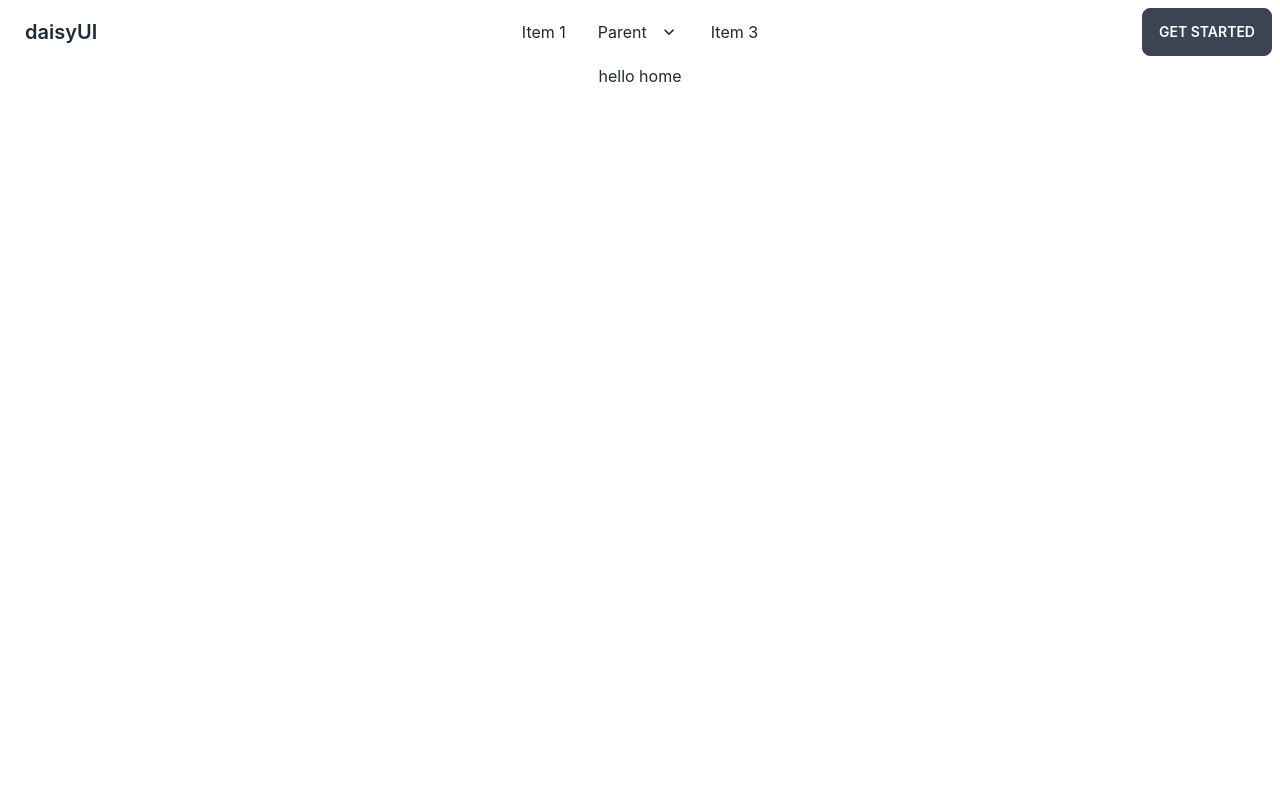
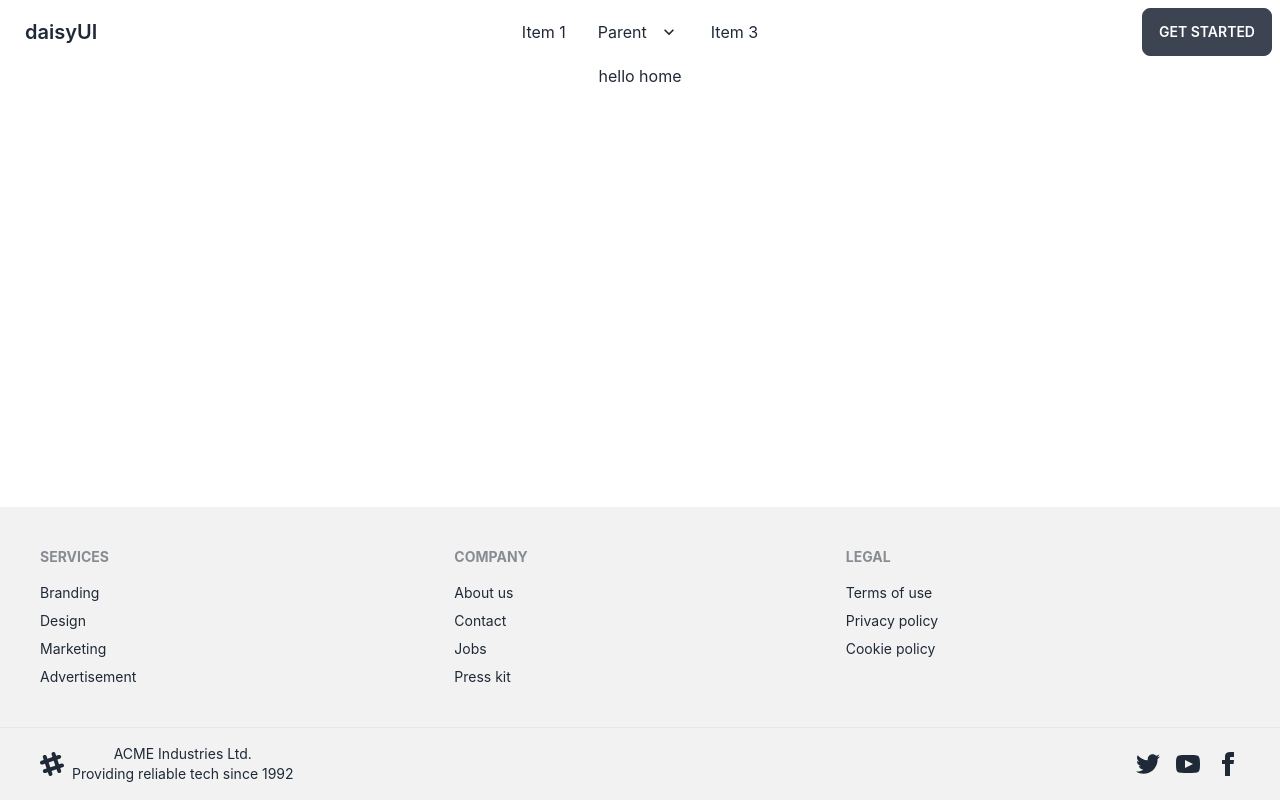
Before and after one commit to Ronnie038/marketing-expert-client, a React (Create React App) app: page / in a window 1280 px wide. Built offline with nearby package versions, Linux system fonts and the light colour scheme.

Commit message:
footer added

```diff
--- a/src/Layout/Main.js
+++ b/src/Layout/Main.js
@@ -1,6 +1,7 @@
 import React from 'react';
 import { Outlet } from 'react-router-dom';
-// import Footer from '../../../Footer';
+import Footer from '../pages/Shared/Footer';
+
 import Header from '../pages/Shared/Header';
 
 const Main = () => {
@@ -13,7 +14,7 @@ const Main = () => {
 				<Header />
 				<Outlet />
 			</div>
-			{/* <Footer /> */}
+			<Footer />
 		</div>
 	);
 };
--- /dev/null
+++ b/src/pages/Shared/Footer.js
@@ -0,0 +1,89 @@
+import React from 'react';
+import { Link } from 'react-router-dom';
+
+const Footer = () => {
+	return (
+		<div>
+			<footer className='footer p-10 bg-base-200 text-base-content'>
+				<div>
+					<span className='footer-title'>Services</span>
+					<Link className='link link-hover'>Branding</Link>
+					<Link className='link link-hover'>Design</Link>
+					<Link className='link link-hover'>Marketing</Link>
+					<Link className='link link-hover'>Advertisement</Link>
+				</div>
+				<div>
+					<span className='footer-title'>Company</span>
+					<Link className='link link-hover'>About us</Link>
+					<Link className='link link-hover'>Contact</Link>
+					<Link className='link link-hover'>Jobs</Link>
+					<Link className='link link-hover'>Press kit</Link>
+				</div>
+				<div>
+					<span className='footer-title'>Legal</span>
+					<Link className='link link-hover'>Terms of use</Link>
+					<Link className='link link-hover'>Privacy policy</Link>
+					<Link className='link link-hover'>Cookie policy</Link>
+				</div>
+			</footer>
+			<footer className='footer px-10 py-4 border-t bg-base-200 text-base-content border-base-300'>
+				<div className='items-center grid-flow-col'>
+					<svg
+						width='24'
+						height='24'
+						viewBox='0 0 24 24'
+						xmlns='http://www.w3.org/2000/svg'
+						fillRule='evenodd'
+						clipRule='evenodd'
+						className='fill-current'
+					>
+						<path d='M22.672 15.226l-2.432.811.841 2.515c.33 1.019-.209 2.127-1.23 2.456-1.15.325-2.148-.321-2.463-1.226l-.84-2.518-5.013 1.677.84 2.517c.391 1.203-.434 2.542-1.831 2.542-.88 0-1.601-.564-1.86-1.314l-.842-2.516-2.431.809c-1.135.328-2.145-.317-2.463-1.229-.329-1.018.211-2.127 1.231-2.456l2.432-.809-1.621-4.823-2.432.808c-1.355.384-2.558-.59-2.558-1.839 0-.817.509-1.582 1.327-1.846l2.433-.809-.842-2.515c-.33-1.02.211-2.129 1.232-2.458 1.02-.329 2.13.209 2.461 1.229l.842 2.515 5.011-1.677-.839-2.517c-.403-1.238.484-2.553 1.843-2.553.819 0 1.585.509 1.85 1.326l.841 2.517 2.431-.81c1.02-.33 2.131.211 2.461 1.229.332 1.018-.21 2.126-1.23 2.456l-2.433.809 1.622 4.823 2.433-.809c1.242-.401 2.557.484 2.557 1.838 0 .819-.51 1.583-1.328 1.847m-8.992-6.428l-5.01 1.675 1.619 4.828 5.011-1.674-1.62-4.829z'></path>
+					</svg>
+					<p>
+						ACME Industries Ltd. <br />
+						Providing reliable tech since 1992
+					</p>
+				</div>
+				<div className='md:place-self-center md:justify-self-end'>
+					<div className='grid grid-flow-col gap-4'>
+						<Link>
+							<svg
+								xmlns='http://www.w3.org/2000/svg'
+								width='24'
+								height='24'
+								viewBox='0 0 24 24'
+								className='fill-current'
+							>
+								<path d='M24 4.557c-.883.392-1.832.656-2.828.775 1.017-.609 1.798-1.574 2.165-2.724-.951.564-2.005.974-3.127 1.195-.897-.957-2.178-1.555-3.594-1.555-3.179 0-5.515 2.966-4.797 6.045-4.091-.205-7.719-2.165-10.148-5.144-1.29 2.213-.669 5.108 1.523 6.574-.806-.026-1.566-.247-2.229-.616-.054 2.281 1.581 4.415 3.949 4.89-.693.188-1.452.232-2.224.084.626 1.956 2.444 3.379 4.6 3.419-2.07 1.623-4.678 2.348-7.29 2.04 2.179 1.397 4.768 2.212 7.548 2.212 9.142 0 14.307-7.721 13.995-14.646.962-.695 1.797-1.562 2.457-2.549z'></path>
+							</svg>
+						</Link>
+						<Link>
+							<svg
+								xmlns='http://www.w3.org/2000/svg'
+								width='24'
+								height='24'
+								viewBox='0 0 24 24'
+								className='fill-current'
+							>
+								<path d='M19.615 3.184c-3.604-.246-11.631-.245-15.23 0-3.897.266-4.356 2.62-4.385 8.816.029 6.185.484 8.549 4.385 8.816 3.6.245 11.626.246 15.23 0 3.897-.266 4.356-2.62 4.385-8.816-.029-6.185-.484-8.549-4.385-8.816zm-10.615 12.816v-8l8 3.993-8 4.007z'></path>
+							</svg>
+						</Link>
+						<Link>
+							<svg
+								xmlns='http://www.w3.org/2000/svg'
+								width='24'
+								height='24'
+								viewBox='0 0 24 24'
+								className='fill-current'
+							>
+								<path d='M9 8h-3v4h3v12h5v-12h3.642l.358-4h-4v-1.667c0-.955.192-1.333 1.115-1.333h2.885v-5h-3.808c-3.596 0-5.192 1.583-5.192 4.615v3.385z'></path>
+							</svg>
+						</Link>
+					</div>
+				</div>
+			</footer>
+		</div>
+	);
+};
+
+export default Footer;
```
